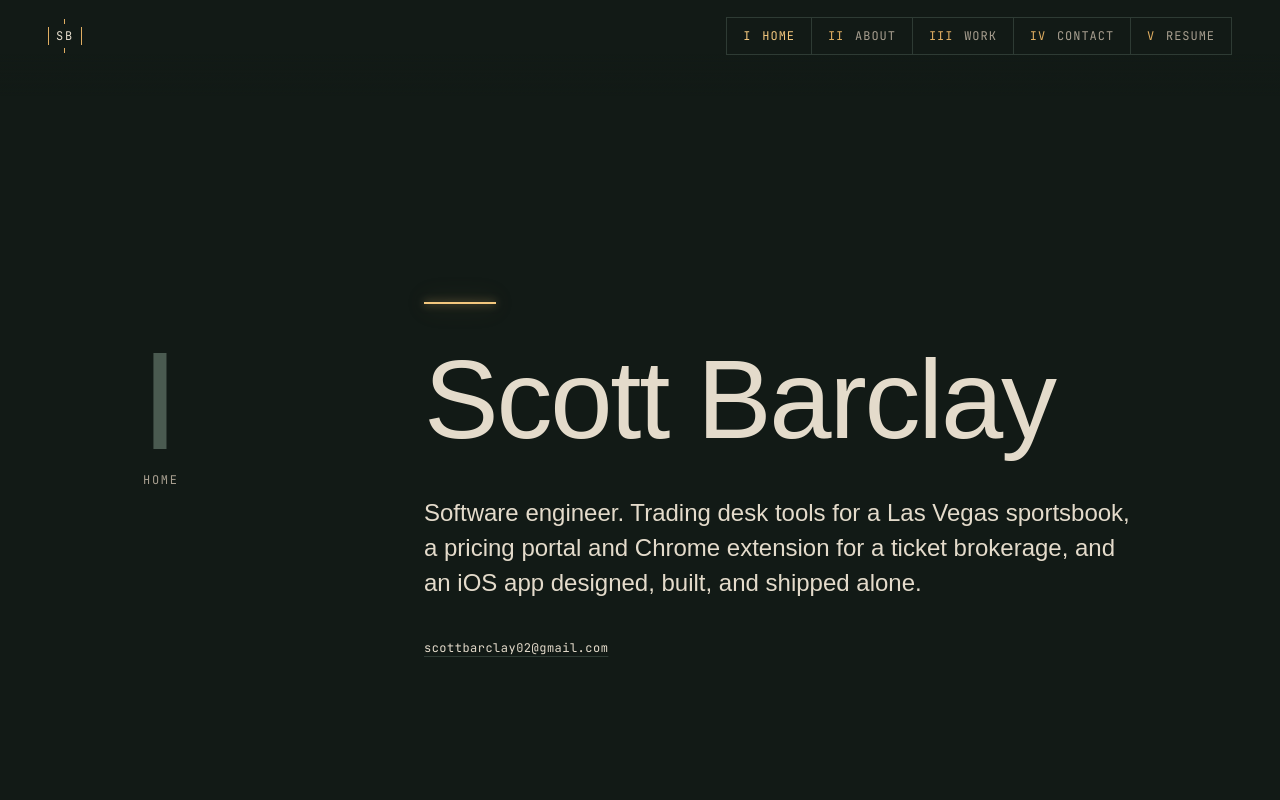
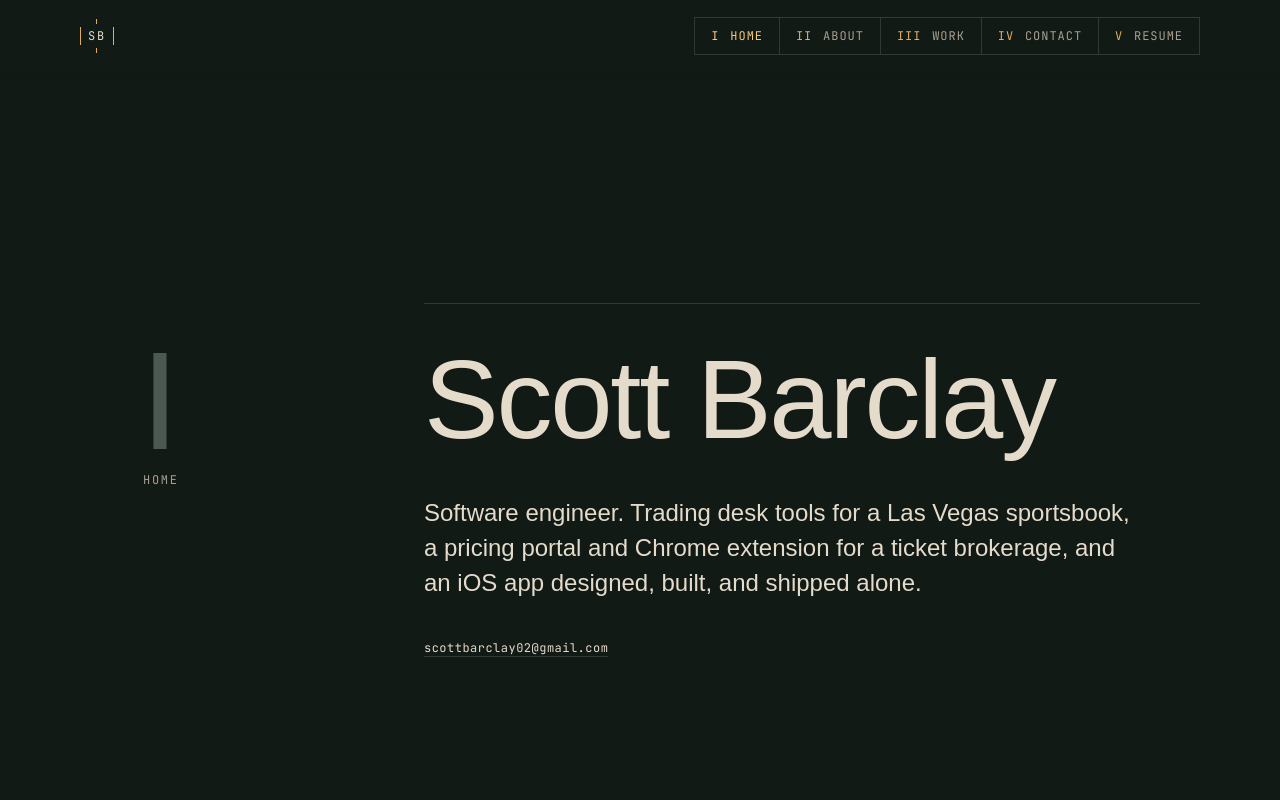
Before and after one commit to sbrcly/portfolio-v4, a Next.js app: page / in a window 1280 px wide. Shown: the top 800 px of the page. Built offline with nearby package versions, Linux system fonts and the light colour scheme.

Commit message:
give portfolio a max width

```diff
--- a/app/tokens.css
+++ b/app/tokens.css
@@ -56,7 +56,6 @@
 
   /* Layout */
   --column: min(1120px, 100vw - 160px);
-  --footer-width: min(1344px, 100vw - 96px);
   --frame-height: 96px;
   --bar-height: 72px;
   --bar-inset: 48px;
@@ -88,7 +87,6 @@
     --chapter-pad: 192px;
 
     --column: min(960px, 100vw - 64px);
-    --footer-width: min(960px, 100vw - 64px);
     --bar-inset: 32px;
     --hero-top: 96px;
     --margin-width: 200px;
@@ -111,7 +109,6 @@
     --chapter-pad: 150px;
 
     --column: calc(100vw - 40px);
-    --footer-width: calc(100vw - 40px);
     --frame-height: 80px;
     --bar-height: 60px;
     --bar-inset: 20px;
--- a/app/work/prava/prava.module.css
+++ b/app/work/prava/prava.module.css
@@ -47,11 +47,11 @@
   background: var(--rule);
 }
 
+/* The hairline that opens the home hero (components/hero), across the
+   block. Plain: nothing in the title is lit. */
 .rule {
-  width: 72px;
-  height: 2px;
-  background: var(--light-color);
-  box-shadow: var(--light-glow);
+  height: 1px;
+  background: var(--rule);
 }
 
 .name {
@@ -285,17 +285,18 @@
 }
 
 /* From 960px up the title's name sits on the viewport's midline like the
-   home hero's (components/hero), and the block hangs from it. Beside the
+   home hero's (components/hero), and the block hangs from it: above the
+   name are the hairline (1px) and the name's 40px margin. Beside the
    running margin the back-office plates sit in the measure, one under
    another. */
 @media (min-width: 960px) {
   .title {
     justify-content: flex-start;
     padding-top: calc(
-      50vh - 42px - var(--name-size) * var(--name-leading) / 2
+      50vh - 41px - var(--name-size) * var(--name-leading) / 2
     );
     padding-top: calc(
-      50svh - 42px - var(--name-size) * var(--name-leading) / 2
+      50svh - 41px - var(--name-size) * var(--name-leading) / 2
     );
   }
 
@@ -329,10 +330,6 @@
   /* The top row keeps to one line: the App Store status is dropped. */
   .wide {
     display: none;
-  }
-
-  .rule {
-    width: 56px;
   }
 
   .name {
--- a/components/entrance/Entrance.tsx
+++ b/components/entrance/Entrance.tsx
@@ -7,7 +7,9 @@ import styles from "./entrance.module.css";
  * "Ember". A veil over content that is already rendered. The timeline is CSS
  * (entrance.module.css) and starts at first paint; the script in the root
  * layout decides before paint whether it plays (data-entrance on <html>).
- * This component only handles skipping and removing the veil.
+ * This component only handles skipping and removing the veil. The hero's
+ * hairline takes the light at the handoff and cools after the veil is gone
+ * (hero.module.css), which is why "done" is a state of its own.
  */
 
 // Where the veil starts to clear. Skipping jumps here.
@@ -28,7 +30,8 @@ const isPlaying = () => document.documentElement.dataset.entrance === "play";
 const isPlayingOnServer = () => true;
 
 function finish() {
-  document.documentElement.dataset.entrance = "done";
+  // Only an entrance that played is "done"; a load without one stays "skip".
+  if (isPlaying()) document.documentElement.dataset.entrance = "done";
   listeners.forEach((listener) => listener());
 }
 
@@ -51,7 +54,7 @@ export default function Entrance() {
         .matches
         ? HANDOFF_REDUCED_MS
         : HANDOFF_MS;
-      const heroRule = document.querySelector('[data-light="i"]');
+      const heroRule = document.querySelector("[data-handoff]");
       const animations = [
         ...el.getAnimations({ subtree: true }),
         ...(heroRule?.getAnimations() ?? []),
@@ -74,6 +77,17 @@ export default function Entrance() {
     };
   }, [playing]);
 
+  // Leaving the page ends the entrance for good, so a hero that mounts again
+  // in this document (Prava, then home) has a plain hairline.
+  useEffect(
+    () => () => {
+      if (document.documentElement.dataset.entrance === "done") {
+        document.documentElement.dataset.entrance = "skip";
+      }
+    },
+    []
+  );
+
   if (!playing) return null;
 
   return (
--- a/components/footer/footer.module.css
+++ b/components/footer/footer.module.css
@@ -2,7 +2,7 @@
   display: flex;
   align-items: center;
   gap: 28px;
-  width: var(--footer-width);
+  width: var(--column);
   margin: 0 auto;
   padding: 32px 0 40px;
   border-top: 1px solid var(--rule);
--- a/components/frame/frame.module.css
+++ b/components/frame/frame.module.css
@@ -111,6 +111,16 @@
   color: var(--lit);
 }
 
+/* From 960px up the bar is the content column: the mark starts on the running
+   margin's left edge and the nav table ends on the measure's right. */
+@media (min-width: 960px) {
+  .bar {
+    width: var(--column);
+    margin: 0 auto;
+    padding: 0;
+  }
+}
+
 @media (max-width: 719px) {
   .tick {
     height: 4px;
--- a/components/hero/Hero.tsx
+++ b/components/hero/Hero.tsx
@@ -16,13 +16,8 @@ export default function Hero() {
           <span className={styles.label}>Home</span>
         </div>
         <div className={styles.measure} data-fade="">
-          {/* The chapter's lit element. Lit in the markup so it is lit at first paint. */}
-          <div
-            className={styles.rule}
-            data-light="i"
-            data-lit="true"
-            aria-hidden="true"
-          />
+          {/* Not one of the page's lights: the entrance lands on it once. */}
+          <div className={styles.rule} data-handoff="" aria-hidden="true" />
           <h1 id="h-i" className={styles.name}>
             Scott Barclay
           </h1>
--- a/components/hero/hero.module.css
+++ b/components/hero/hero.module.css
@@ -46,11 +46,11 @@
   grid-column: 2;
 }
 
+/* The hairline that opens II to IV (the measure's top border there), with
+   the same 40px to the content under it. Nothing in the hero is lit at rest. */
 .rule {
-  width: 72px;
-  height: 2px;
-  background: var(--light-color);
-  box-shadow: var(--light-glow);
+  height: 1px;
+  background: var(--rule);
 }
 
 .name {
@@ -85,11 +85,22 @@
   text-decoration-color: currentColor;
 }
 
-/* While the entrance plays, the rule is flat brass under the veil and takes
-   the light as the veil clears (1250 to 1400 ms). */
+/* The entrance hands its light to the hairline as the veil clears (1250 to
+   1400 ms); from the veil's removal the hairline cools to the rule color and
+   stays there. The entrance is "done" once the veil is gone, so both states
+   carry the animation. Its own mix, not [data-light]'s: this cools to the
+   rule color, not brass. */
 @media (prefers-reduced-motion: no-preference) {
-  :global(html[data-entrance="play"]) .rule {
-    animation: receive 1.4s linear both;
+  :global(html[data-entrance="play"]) .rule,
+  :global(html[data-entrance="done"]) .rule {
+    background: color-mix(
+      in srgb,
+      var(--lit) calc(var(--light) * 100%),
+      var(--rule)
+    );
+    box-shadow: 0 0 8px rgb(243 199 126 / calc(0.6 * var(--light))),
+      0 0 24px rgb(224 174 98 / calc(0.35 * var(--light)));
+    animation: receive 1.4s linear both, cool 2s ease-out 1.4s forwards;
   }
 }
 
@@ -103,17 +114,26 @@
   }
 }
 
+@keyframes cool {
+  0% {
+    --light: 1;
+  }
+  100% {
+    --light: 0;
+  }
+}
+
 /* From 960px up the name's center sits on the viewport's midline, level with
    the running margin's numeral, and the rest of the block hangs from it.
-   Above the name are the rule (2px) and the name's 40px margin. */
+   Above the name are the hairline (1px) and the name's 40px margin. */
 @media (min-width: 960px) {
   .hero {
     justify-content: flex-start;
     padding-top: calc(
-      50vh - 42px - var(--name-size) * var(--name-leading) / 2
+      50vh - 41px - var(--name-size) * var(--name-leading) / 2
     );
     padding-top: calc(
-      50svh - 42px - var(--name-size) * var(--name-leading) / 2
+      50svh - 41px - var(--name-size) * var(--name-leading) / 2
     );
   }
 }
@@ -154,10 +174,6 @@
     margin-top: 20px;
   }
 
-  .rule {
-    width: 56px;
-  }
-
   .name,
   .statement,
   .email {
--- a/components/light/handover.ts
+++ b/components/light/handover.ts
@@ -7,7 +7,9 @@ import {
  * One lit thing per viewport. An element opts in with data-light="<chapter>";
  * the lit one carries data-lit="true", which drives its --light property
  * (see globals.css). Handover: the outgoing light cools, nothing is lit for
- * a beat, then the incoming light warms. They never overlap.
+ * a beat, then the incoming light warms. They never overlap. A chapter with
+ * no such element (I and II on the home page, the title on the Prava page)
+ * has nothing lit: entering it only cools, and leaving it only warms.
  */
 const COOL_MS = 400;
 const DARK_MS = 200;
```
Also changed, not shown: app/work/prava/page.tsx (+2 -8 lines), 1 other file (tests, documents, lock files or other folders).
